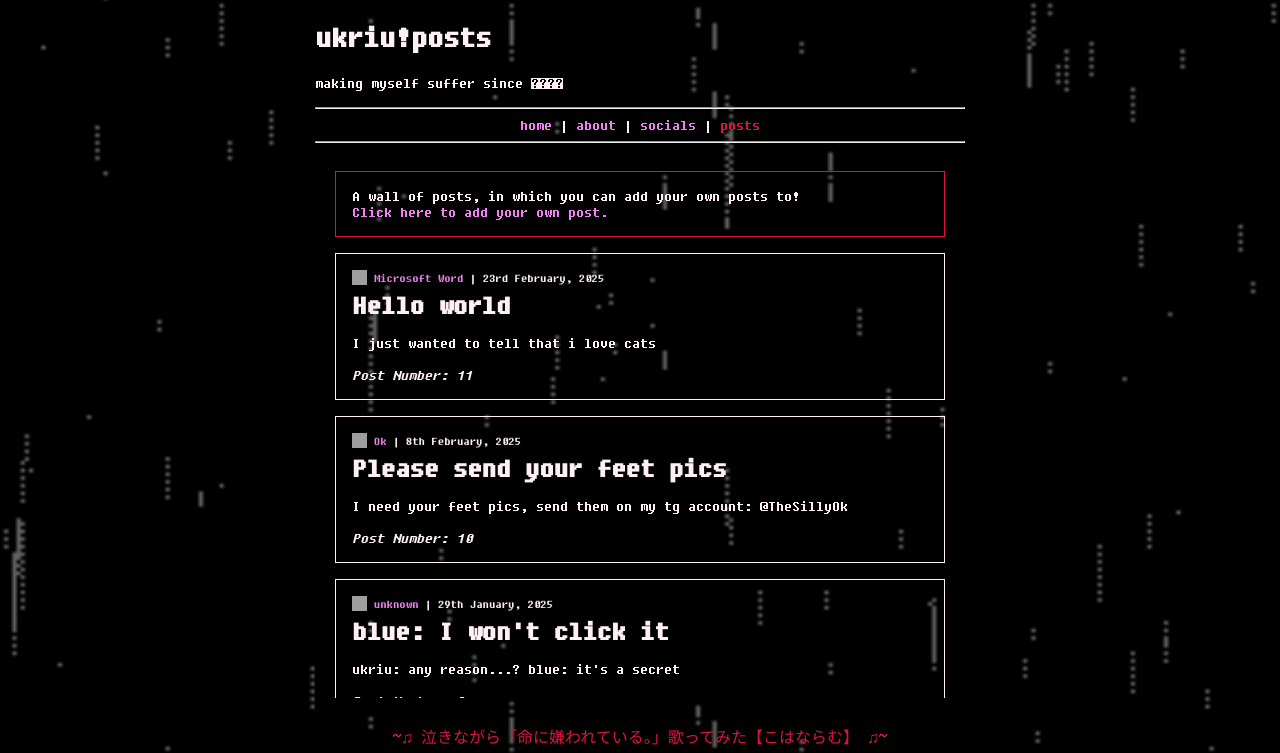
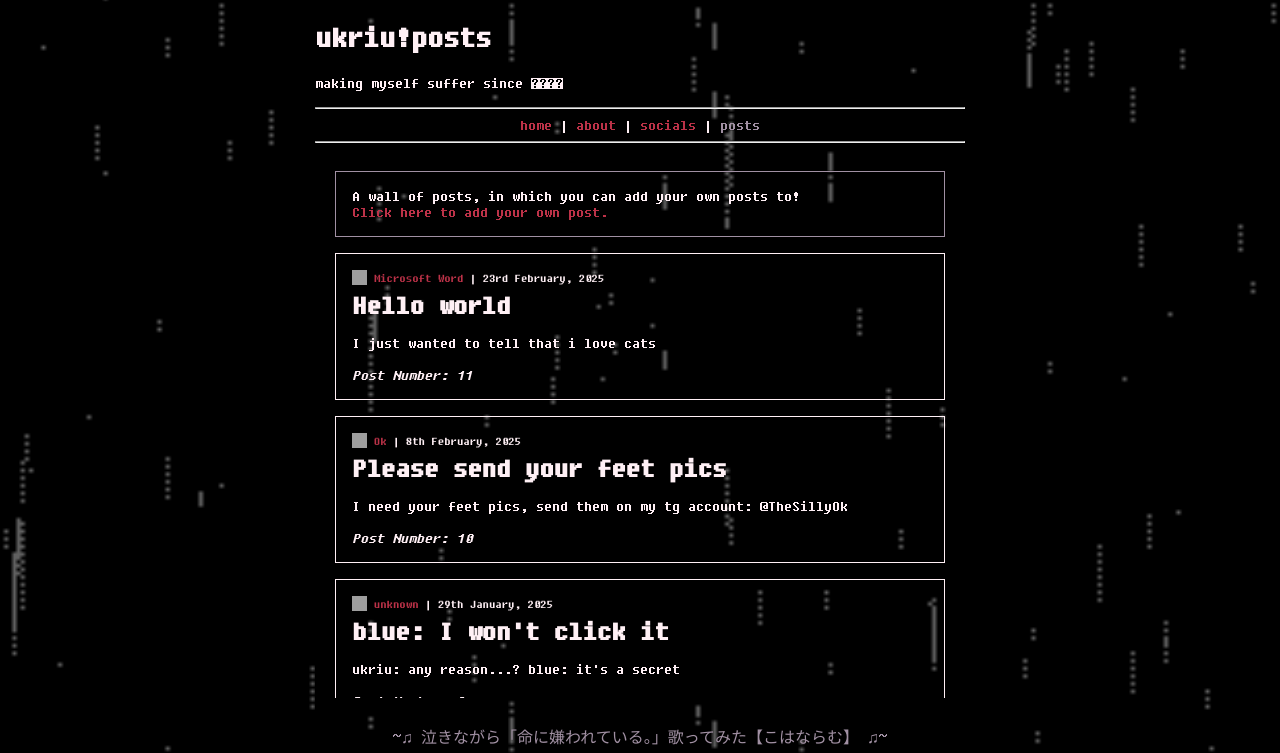
Before and after one commit to ukriu/ukriu.github.io, a website: page posts/index.html in a window 1280 px wide. Both pictures are taken after a click on the link "~♫ 泣きながら「命に嫌われている。」歌ってみた【こはならむ】 ♫~". Shown: the top 753 px of the page. Drawn offline with Linux system fonts and the light colour scheme; grey boxes are pictures that could not be loaded.

Commit message:
change pfp and color scheme

```diff
--- a/posts/index.html
+++ b/posts/index.html
@@ -38,7 +38,7 @@
          <hr>
       </header>
       <main class="content">
-         <div class="text-box-owner" style="border-color: crimson;">
+         <div class="text-box-owner" style="border-color: #a190a3;">
             A wall of posts, in which you can add your own posts to!<br>
             <a href="https://github.com/ukriu/ukriu.github.io/tree/main/posts" target="_blank">Click here to add your own post.</a>
          </div>
--- a/res/scripts.js
+++ b/res/scripts.js
@@ -81,7 +81,7 @@ function togglePlayPause() {
 
    if (audio.paused) {
       audio.play();
-      playButton.style.color = "crimson";
+      playButton.style.color = "#a190a3";
    } else {
       audio.pause();
       playButton.style.color = "lavenderblush";
--- a/res/style.css
+++ b/res/style.css
@@ -74,17 +74,17 @@ code {
 }
 a, p {text-decoration: none;}
 
-a:link {color: violet;}
-a:visited {color: violet;}
+a:link {color: #bc3248;}
+a:visited {color: #bc3248;}
 a:hover {color: lavenderblush;}
-a:active {color: crimson;}
-#playButton {color: violet;}
+a:active {color: #a190a3;}
+#playButton {color: #bc3248;}
 
 .nav {
   text-align: center;
   font-family: var(--font);
 }
-.nav .link.active {color: crimson;}
+.nav .link.active {color: #a190a3;}
 
 #container {
   display: flex;
@@ -117,6 +117,6 @@ a:active {color: crimson;}
 }
 
 .text-box-owner {
-  border: 1px solid violet;
+  border: 1px solid #bc3248;
   padding: 16px;
 }
```
Also changed, not shown: index.html (+2 -2 lines), favicon/android-chrome-192x192.png, favicon/android-chrome-512x512.png, favicon/apple-touch-icon.png, favicon/favicon-16x16.png, favicon/favicon-32x32.png, favicon/favicon.ico, res/media/old-archive/pfp.png (added), res/media/old-archive/pfp.webp (added), res/media/pfp.png, res/media/pfp.webp.
